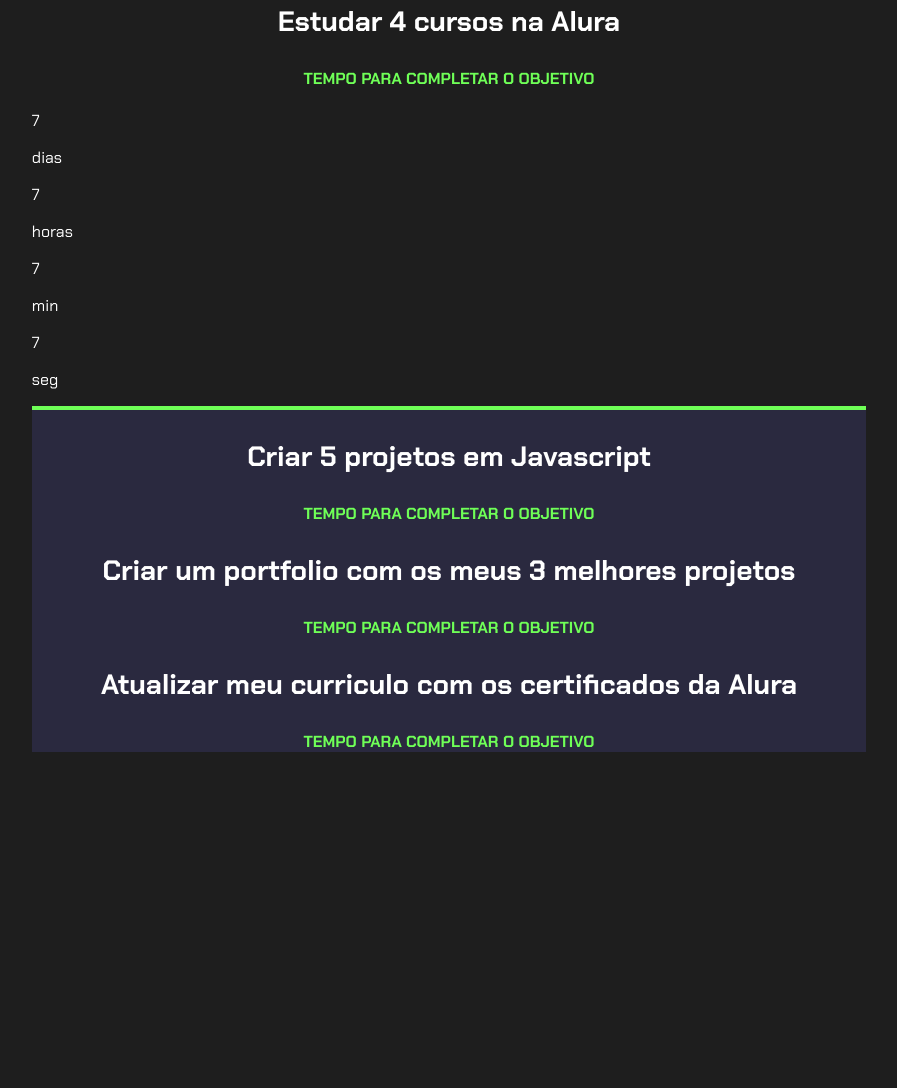
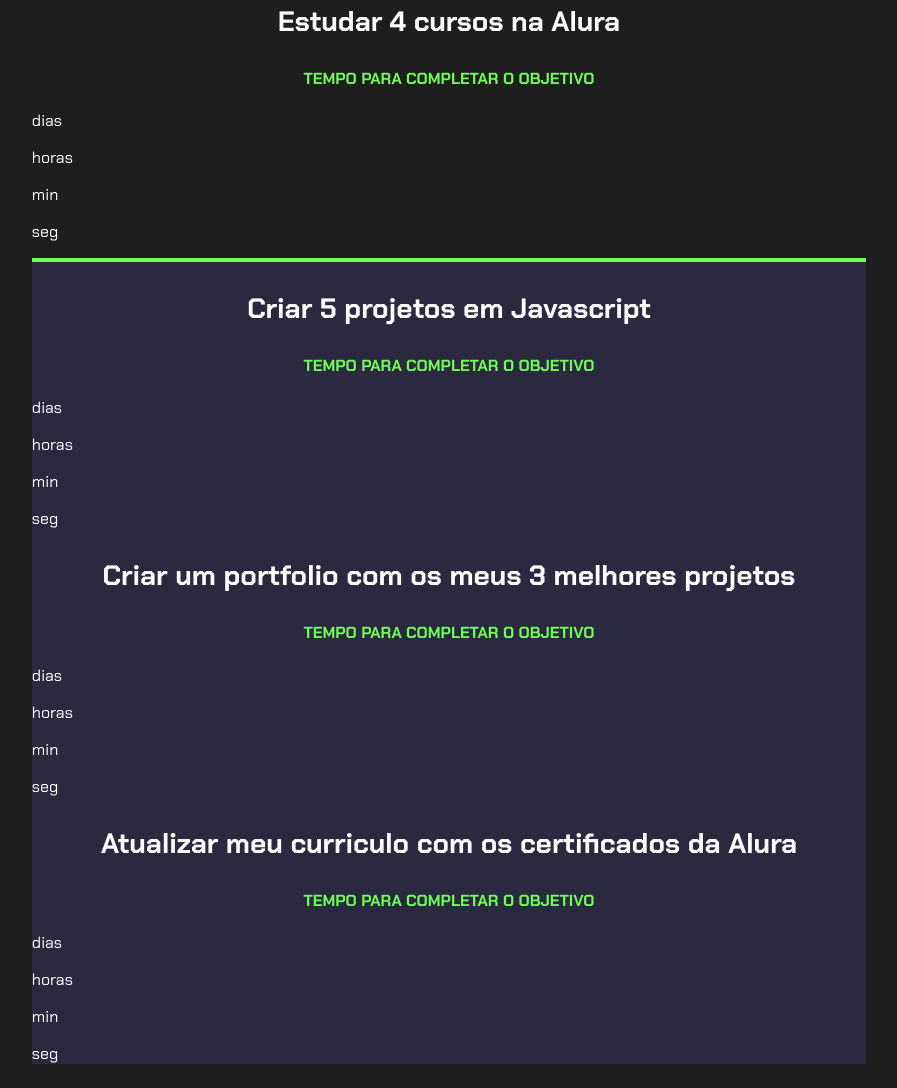
Before and after one commit to ionatan2/objetivos2024, a plain HTML site: page index.html in a window 1280 px wide. Shown: the part 186-1274 px from the top of the page, without its empty margins (191-1088 px from the left). Before the commit the page ends 967 px from the top, so only its background shows below. Drawn offline with Linux system fonts and the light colour scheme; a script that the page names is missing.

Commit message:
index.html

```diff
--- a/index.html
+++ b/index.html
@@ -10,7 +10,7 @@
 
 <body>
     <section class="conteudo-principal">
-        <h2 class="titulo-principal">Meus Objetivos do ano<span>_</span></h2>
+        <h2 class="titulo-principal">Meus objetivos do ano<span>_</span></h2>
         <div class="conteudo">
             <div class="botoes">
                 <button class="botao ativo">Cursos na Alura</button>
@@ -24,19 +24,19 @@
                     <h4 class="aba-conteudo-titulo-secundario">Tempo para completar o objetivo</h4>
                     <div class="contador">
                         <div class="contador-digito">
-                            <p class="contador-digito-numero">7</p>
+                            <p class="contador-digito-numero" id="dias0"></p>
                             <p class="contador-digito-texto">dias</p>
                         </div>
                         <div class="contador-digito">
-                            <p class="contador-digito-numero">7</p>
+                            <p class="contador-digito-numero" id="horas0"></p>
                             <p class="contador-digito-texto">horas</p>
                         </div>
                         <div class="contador-digito">
-                            <p class="contador-digito-numero">7</p>
+                            <p class="contador-digito-numero" id="min0"></p>
                             <p class="contador-digito-texto">min</p>
                         </div>
                         <div class="contador-digito">
-                            <p class="contador-digito-numero">7</p>
+                            <p class="contador-digito-numero" id="seg0"></p>
                             <p class="contador-digito-texto">seg</p>
                         </div>
                     </div>
@@ -44,17 +44,68 @@
                 <div class="aba-conteudo">
                     <h3 class="aba-conteudo-titulo-principal">Criar 5 projetos em Javascript</h3>
                     <h4 class="aba-conteudo-titulo-secundario">Tempo para completar o objetivo</h4>
-                    <div class="contador"></div>
+                    <div class="contador">
+                        <div class="contador-digito">
+                            <p class="contador-digito-numero" id="dias1"></p>
+                            <p class="contador-digito-texto">dias</p>
+                        </div>
+                        <div class="contador-digito">
+                            <p class="contador-digito-numero" id="horas1"></p>
+                            <p class="contador-digito-texto">horas</p>
+                        </div>
+                        <div class="contador-digito">
+                            <p class="contador-digito-numero" id="min1"></p>
+                            <p class="contador-digito-texto">min</p>
+                        </div>
+                        <div class="contador-digito">
+                            <p class="contador-digito-numero" id="seg1"></p>
+                            <p class="contador-digito-texto">seg</p>
+                        </div>
+                    </div>
                 </div>
                 <div class="aba-conteudo">
                     <h3 class="aba-conteudo-titulo-principal">Criar um portfolio com os meus 3 melhores projetos</h3>
                     <h4 class="aba-conteudo-titulo-secundario">Tempo para completar o objetivo</h4>
-                    <div class="contador"></div>
+                    <div class="contador">
+                        <div class="contador-digito">
+                            <p class="contador-digito-numero" id="dias2"></p>
+                            <p class="contador-digito-texto">dias</p>
+                        </div>
+                        <div class="contador-digito">
+                            <p class="contador-digito-numero" id="horas2"></p>
+                            <p class="contador-digito-texto">horas</p>
+                        </div>
+                        <div class="contador-digito">
+                            <p class="contador-digito-numero" id="min2"></p>
+                            <p class="contador-digito-texto">min</p>
+                        </div>
+                        <div class="contador-digito">
+                            <p class="contador-digito-numero" id="seg2"></p>
+                            <p class="contador-digito-texto">seg</p>
+                        </div>
+                    </div>
                 </div>
                 <div class="aba-conteudo">
                     <h3 class="aba-conteudo-titulo-principal">Atualizar meu curriculo com os certificados da Alura</h3>
                     <h4 class="aba-conteudo-titulo-secundario">Tempo para completar o objetivo</h4>
-                    <div class="contador"></div>
+                    <div class="contador">
+                        <div class="contador-digito">
+                            <p class="contador-digito-numero" id="dias3"></p>
+                            <p class="contador-digito-texto">dias</p>
+                        </div>
+                        <div class="contador-digito">
+                            <p class="contador-digito-numero" id="horas3"></p>
+                            <p class="contador-digito-texto">horas</p>
+                        </div>
+                        <div class="contador-digito">
+                            <p class="contador-digito-numero" id="min3"></p>
+                            <p class="contador-digito-texto">min</p>
+                        </div>
+                        <div class="contador-digito">
+                            <p class="contador-digito-numero" id="seg3"></p>
+                            <p class="contador-digito-texto">seg</p>
+                        </div>
+                    </div>
                 </div>
             </div>
         </div>
```
